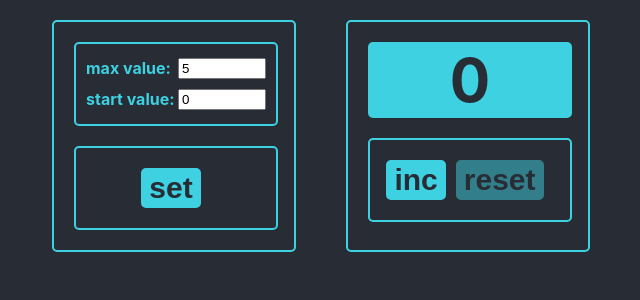
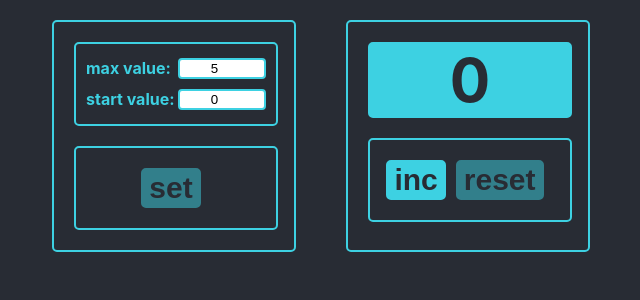
Before and after one commit to MaksLebedev/counter, a React (Create React App) app: page / in a window 1280 px wide. Shown: the top 300 px of the page, without its empty margins (319-959 px from the left). Built offline with nearby package versions, Linux system fonts and the light colour scheme.

Commit message:
add working counter

```diff
--- a/src/App.tsx
+++ b/src/App.tsx
@@ -16,7 +16,7 @@ function App() {
 
 
   const incrementClickHandler = () => {
-    if (count < maxValue) {
+    if (count < inputValueMax) {
       setCount(count + 1);
     }
   };
@@ -39,6 +39,8 @@ function App() {
   return (
     <div className="App">
       <CounterSettings
+        maxValue={maxValue}
+        startValue={startValue}
         inputValueMax={inputValueMax}
         inputValueStart={inputValueStart}
         onChangeInputValueMaxHandler={onChangeInputValueMaxHandler}
@@ -46,8 +48,8 @@ function App() {
         setClickHandler={setClickHandler}
       />
       <Counter
-        maxValue={maxValue}
-        startValue={startValue}
+        inputValueMax={inputValueMax}
+        inputValueStart={inputValueStart}
         count={count}
         incrementClickHandler={incrementClickHandler}
         resetClickHandler={resetClickHandler}
--- a/src/components/Counter.tsx
+++ b/src/components/Counter.tsx
@@ -4,8 +4,8 @@ import { Screen } from "./Screen";
 import styled from "styled-components";
 
 type CounterProps = {
-  maxValue: number;
-  startValue: number;
+  inputValueMax: number;
+  inputValueStart: number;
   count: number;
 
   incrementClickHandler: () => void;
@@ -13,18 +13,18 @@ type CounterProps = {
 };
 
 export const Counter = ({
-  maxValue,
-  startValue,
+  inputValueMax,
+  inputValueStart,
   count,
   incrementClickHandler,
   resetClickHandler,
 }: CounterProps) => {
 
-  const isDisabledBtnInc = count >= maxValue;
-  const isDisabledBtnReset = count === startValue;
+  const isDisabledBtnInc = count >= inputValueMax;
+  const isDisabledBtnReset = count === inputValueStart;
   return (
     <StyledCounter>
-      <Screen count={count} maxValue={maxValue} />
+      <Screen count={count} inputValueMax={inputValueMax} />
       <div className="Block">
         <Button
           title={"inc"}
--- a/src/components/CounterSettings.tsx
+++ b/src/components/CounterSettings.tsx
@@ -5,6 +5,8 @@ import styled from "styled-components";
 import { Button } from "./Button";
 
 type CounterSettingsProps = {
+  maxValue: number;
+  startValue: number;
   inputValueMax: number;
   inputValueStart: number;
   onChangeInputValueMaxHandler: (e: ChangeEvent<HTMLInputElement>) => void;
@@ -13,20 +15,26 @@ type CounterSettingsProps = {
 };
 
 export const CounterSettings = ({
+  maxValue,
+  startValue,
   inputValueMax,
   inputValueStart,
 
   onChangeInputValueMaxHandler,
   onChangeinputValueStartHandler,
-  setClickHandler
+  setClickHandler,
 }: CounterSettingsProps) => {
+  const isDisabledBtnSet =
+    (inputValueStart === startValue && inputValueMax === maxValue) ||
+    inputValueStart === inputValueMax;
+
   return (
     <StyledCounterSettings>
       <StyledSettings>
         <StyledWrapper>
           <span>max value:</span>
           <input
-            style={{ width: 80 }}
+            style={{ width: 80, borderRadius: '4px', border: '2px solid rgb(61, 209, 226)', textAlign: "center"}}
             type="number"
             value={inputValueMax}
             onChange={onChangeInputValueMaxHandler}
@@ -35,7 +43,7 @@ export const CounterSettings = ({
         <StyledWrapper>
           <span>start value:</span>
           <input
-            style={{ width: 80 }}
+            style={{ width: 80, borderRadius: '4px', border: '2px solid rgb(61, 209, 226)', textAlign: "center"}}
             type="number"
             value={inputValueStart}
             onChange={onChangeinputValueStartHandler}
@@ -43,7 +51,12 @@ export const CounterSettings = ({
         </StyledWrapper>
       </StyledSettings>
       <div className="Block">
-        <Button title="set" className="Btn" onClick={setClickHandler} />
+        <Button
+          title="set"
+          className="Btn"
+          onClick={setClickHandler}
+          disabled={isDisabledBtnSet}
+        />
       </div>
     </StyledCounterSettings>
   );
--- a/src/components/Screen.tsx
+++ b/src/components/Screen.tsx
@@ -2,12 +2,12 @@ import React from "react";
 
 type TabloPropsType = {
   count: number;
-  maxValue: number;
+  inputValueMax: number;
 };
 
-export const Screen = ({ count, maxValue }: TabloPropsType) => {
+export const Screen = ({ count, inputValueMax }: TabloPropsType) => {
   return (
-    <div className={count === maxValue ? "Screen-Red" : "Screen"}>
+    <div className={count === inputValueMax ? "Screen-Red" : "Screen"}>
       <span>{count}</span>
     </div>
   );
```
